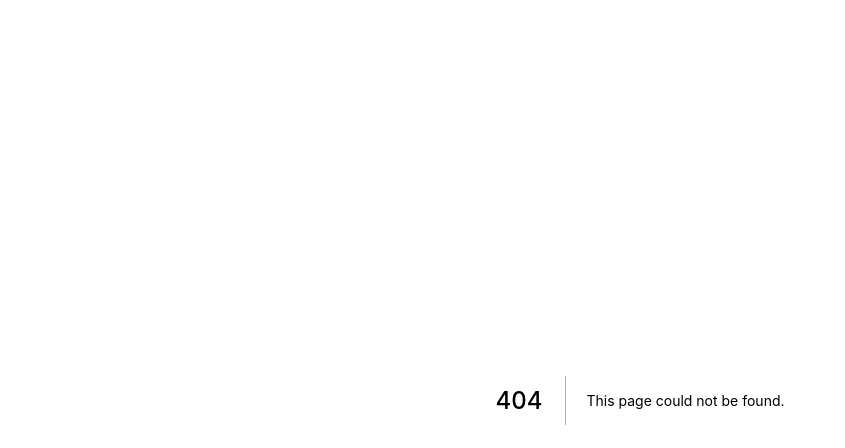
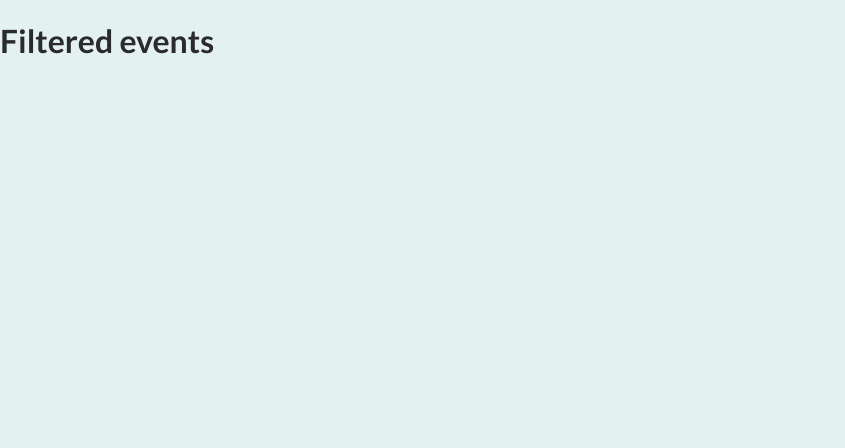
Before and after one commit to David-mwendwa/next-events, a Next.js app: page /events/1 in a window 1280 px wide. Before the commit this address had no page. Shown: the top 448 px of the page, without its empty margins (0-845 px from the left). Built offline with nearby package versions, Linux system fonts and the light colour scheme.

Commit message:
feat: set up the main pages

```diff
--- /dev/null
+++ b/pages/events/[...slug].js
@@ -0,0 +1,11 @@
+import React from 'react'
+
+function FilteredEventsPage() {
+  return (
+    <div>
+      <h1>Filtered events</h1>
+    </div>
+  )
+}
+
+export default FilteredEventsPage
--- a/pages/index.js
+++ b/pages/index.js
@@ -1,7 +1,7 @@
-export default function Home() {
+export default function HomePage() {
   return (
     <div>
-      <h1>React Events </h1>
+      <h1>The Homepage</h1>
     </div>
   )
 }
--- a/styles/globals.css
+++ b/styles/globals.css
@@ -1,16 +1,33 @@
-html,
-body {
-  padding: 0;
-  margin: 0;
-  font-family: -apple-system, BlinkMacSystemFont, Segoe UI, Roboto, Oxygen,
-    Ubuntu, Cantarell, Fira Sans, Droid Sans, Helvetica Neue, sans-serif;
-}
-
-a {
-  color: inherit;
-  text-decoration: none;
-}
+@import url('https://fonts.googleapis.com/css2?family=Lato:wght@400;700&family=Open+Sans:wght@400;700&display=swap');
 
 * {
   box-sizing: border-box;
 }
+
+body {
+  margin: 0;
+  font-family: 'Open Sans', 'Lato', sans-serif;
+  color: #414141;
+  background-color: #e4f1f1;
+}
+
+h1,
+h2,
+h3,
+h4,
+h5,
+h6 {
+  font-family: 'Lato', sans-serif;
+  color: #2b2b2b;
+}
+
+ul {
+  list-style: none;
+  margin: 0;
+  padding: 0;
+}
+
+.center {
+  margin: auto;
+  text-align: center;
+}
```
Also changed, not shown: pages/events/[eventId].js (added, +11 -0 lines), pages/events/index.js (added, +11 -0 lines).
